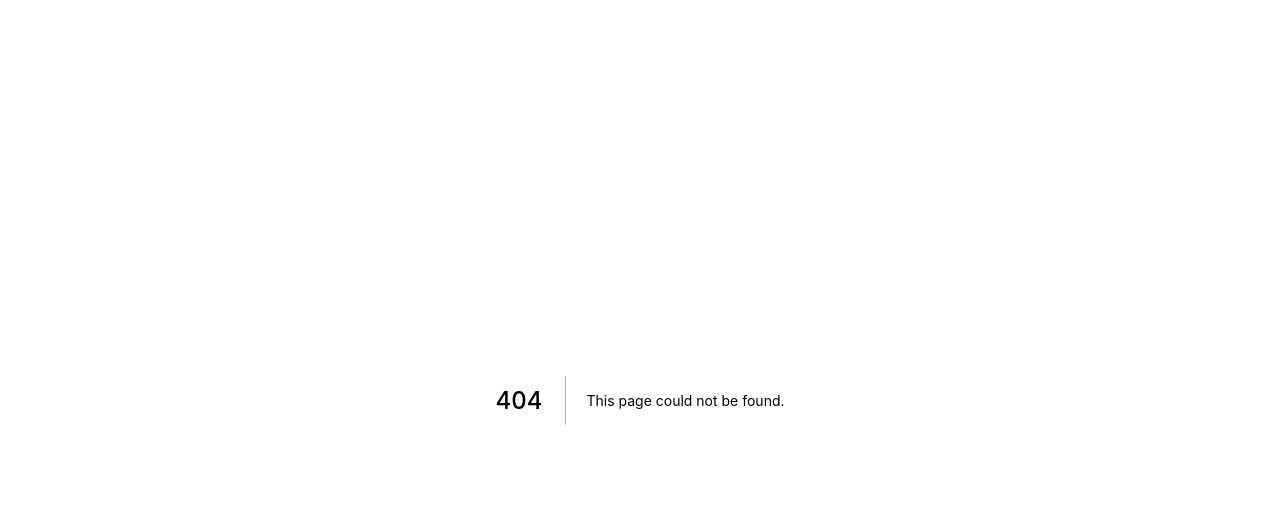
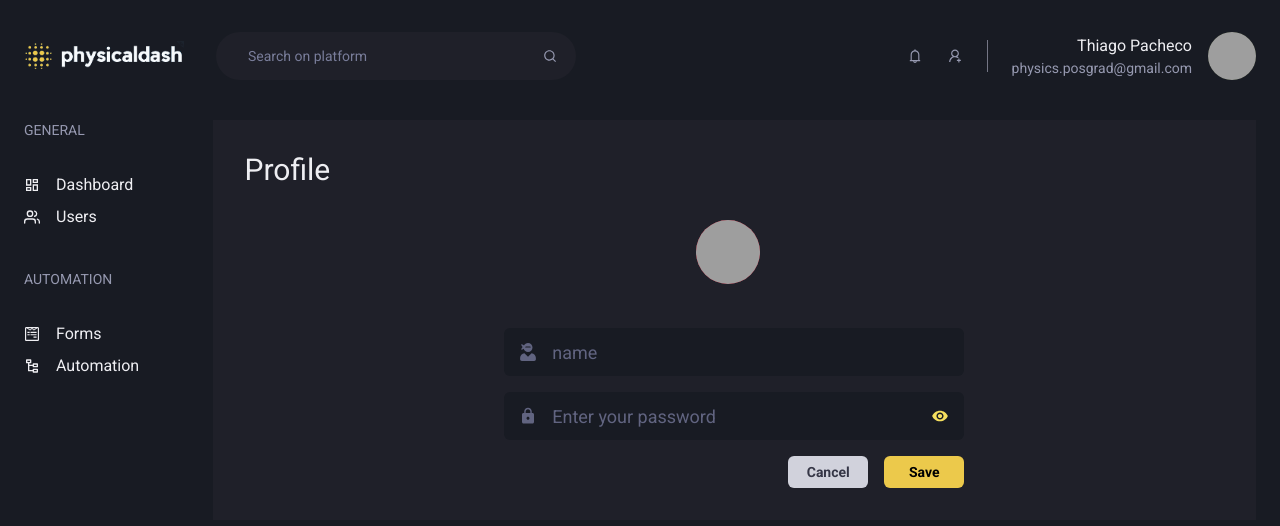
Before and after one commit to tpaphysics/physicaldas, a Next.js app: page /profile in a window 1280 px wide. Before the commit this address had no page. Shown: the top 526 px of the page. Built offline with nearby package versions, Linux system fonts and the light colour scheme; grey boxes are pictures that could not be loaded.

Commit message:
criação do Errorinput, com validação com react-hook-form. criação AvatarInput

```diff
--- a/next.config.js
+++ b/next.config.js
@@ -1,6 +1,10 @@
 /** @type {import('next').NextConfig} */
+
 const nextConfig = {
   reactStrictMode: true,
+  images: {
+    domains: ['']
+  }
 }
 
 module.exports = nextConfig
--- a/package.json
+++ b/package.json
@@ -12,14 +12,18 @@
     "@chakra-ui/react": "^1.8.6",
     "@emotion/react": "^11",
     "@emotion/styled": "^11",
+    "@hookform/resolvers": "^2.8.8",
     "@types/react-icons": "^3.0.0",
+    "@types/yup": "^0.29.13",
     "apexcharts": "^3.33.2",
     "framer-motion": "^6",
     "next": "12.1.0",
     "react": "17.0.2",
     "react-apexcharts": "^1.4.0",
     "react-dom": "17.0.2",
-    "react-icons": "^4.3.1"
+    "react-hook-form": "^7.29.0",
+    "react-icons": "^4.3.1",
+    "yup": "^0.32.11"
   },
   "devDependencies": {
     "@types/node": "17.0.23",
--- /dev/null
+++ b/src/components/forms/AvatarInput.tsx
@@ -0,0 +1,45 @@
+import { Avatar, Box, Input } from '@chakra-ui/react'
+import { UseFormRegister, FieldValues } from 'react-hook-form'
+
+import React, { useMemo, useState } from 'react'
+
+interface AvatarInputProps {
+    name: string
+    size?: 'sm' | 'md' | 'lg'
+    id: string;
+    register: UseFormRegister<FieldValues>
+}
+
+
+export default function AvatarInput({ id, register, size = 'md', name }: AvatarInputProps) {
+    const [thumbnail, setThumbnail] = useState();
+
+    const preview = useMemo(() => {
+        return thumbnail && URL.createObjectURL(thumbnail)
+    }, [thumbnail])
+
+    const ThumbnailSizes = {
+        sm: '36px',
+        md: '64px',
+        lg: '76px'
+    }
+
+    return (
+        <Box w={ThumbnailSizes[size]} >
+            <Avatar position="absolute" size={size} name={name} src={preview ? preview : 'https://avatars.githubusercontent.com/u/46402647?v=4'} />
+            <Input
+                id={id}
+                {...register(id, {
+                    onChange: event => { setThumbnail(event.target.files[0]) }
+                })}
+                position="relative"
+                type="file"
+                w={ThumbnailSizes[size]}
+                h={ThumbnailSizes[size]}
+                rounded='full'
+                opacity="0"
+                _hover={{ cursor: 'pointer' }}
+            />
+        </Box>
+    )
+}
--- /dev/null
+++ b/src/components/forms/ErrorInput.tsx
@@ -0,0 +1,87 @@
+/* eslint-disable react/no-children-prop */
+import { Icon, Input, InputGroup, InputLeftElement, InputProps, InputRightElement, Tooltip, FormControl } from '@chakra-ui/react'
+import { UseFormRegister, FieldValues } from 'react-hook-form'
+import { MdLock, MdComputer, MdEmail, MdWork } from 'react-icons/md'
+import { IoMdEye, IoMdEyeOff } from 'react-icons/io'
+import { FaUserNinja } from 'react-icons/fa'
+import React, { useEffect, useState } from 'react'
+import { TpaInputColors } from '../../styles/components'
+import { AiOutlineExclamationCircle } from 'react-icons/ai'
+
+interface TpaInputProps extends InputProps {
+    id: string;
+    isPassword?: boolean
+    iconType: 'user' | 'email' | 'lock' | 'computer' | 'work'
+    eyerIconColor?: boolean
+    errors: {
+        [x: string]: any;
+    },
+    register: UseFormRegister<FieldValues>
+}
+
+const iconsOptions = {
+    user: FaUserNinja,
+    email: MdEmail,
+    lock: MdLock,
+    computer: MdComputer,
+    work: MdWork
+}
+const colorScheme = {
+    primary: "yellow.400",
+    secondary: "gray.500"
+}
+
+
+export default function ErrorInput({ type, isPassword, iconType, eyerIconColor, errors, id, register, ...props }: TpaInputProps) {
+    const { primary, secondary } = TpaInputColors
+    const [isVisiblePassword, setIsVisiblePassword] = useState(false);
+    const [isPrimaryColor, setIsPrimaryColor] = useState(false)
+    const [isOpenMessageError, setIsOpenMessageError] = useState(false);
+
+    useEffect(() => {
+        setIsOpenMessageError(true);
+        setTimeout(() => {
+            setIsOpenMessageError(false);
+        }, 5000)
+    }, [errors?.[id]])
+
+
+    return (
+        <FormControl isInvalid={errors?.[id]}>
+
+            <InputGroup>
+                <InputLeftElement height='100%' children={<Icon color={isPrimaryColor ? primary : secondary} as={iconsOptions[iconType]} />} />
+                <Input
+                    id={id}
+                    {...props}
+                    {...register(id)}
+                    type={isPassword ? (isVisiblePassword ? 'text' : 'password') : type}
+                    _placeholder={{
+                        color: secondary
+
+                    }}
+                    onFocus={() => setIsPrimaryColor(true)}
+                    onBlur={() => setIsPrimaryColor(false)}
+                />
+
+                {(isPassword && !errors?.[id]) && < InputRightElement h='100%' children={<Icon color={eyerIconColor ? primary : secondary} as={isVisiblePassword ? IoMdEyeOff : IoMdEye} onClick={() => setIsVisiblePassword(!isVisiblePassword)} />} />}
+                {errors?.[id] && (
+                    <>
+                        {isOpenMessageError ?
+                            <Tooltip label={errors[id].message} bg={primary} color={'gray.800'} hasArrow placement='top' isOpen>
+                                < InputRightElement h='100%' fontSize={20} children={<Icon color={primary} as={AiOutlineExclamationCircle} />} />
+                            </Tooltip>
+                            :
+                            <Tooltip label={errors[id].message} bg={primary} color={'gray.800'} hasArrow placement='top'>
+                                < InputRightElement h='100%' fontSize={20} children={<Icon color={primary} as={AiOutlineExclamationCircle} />} />
+                            </Tooltip>
+                        }
+                    </>
+                )
+                }
+
+            </InputGroup >
+        </FormControl>
+
+    )
+}
--- /dev/null
+++ b/src/pages/profile.tsx
@@ -0,0 +1,64 @@
+import { Flex, VStack, SimpleGrid, HStack, Button, Heading, Input, FormErrorMessage, Box, FormControl, FormLabel, Avatar } from '@chakra-ui/react'
+import { useMemo, useState } from 'react'
+import { useForm, Controller } from 'react-hook-form'
+import TpaInput from '../components/forms/TpInput'
+import Header from '../components/header/Header'
+import SideBar from '../components/sidebar/SideBar'
+import { yupResolver } from '@hookform/resolvers/yup'
+import { ProfileSchema } from '../validations/ProfileSchema'
+import ErrorInput from '../components/forms/ErrorInput'
+import AvatarInput from '../components/forms/AvatarInput'
+
+export default function Profile() {
+    const [thumbnail, setThumbnail] = useState();
+    const { register, handleSubmit, formState: { errors, isSubmitting } } = useForm({
+        resolver: yupResolver(ProfileSchema)
+    });
+
+    function onSubmit(data: any) {
+        return new Promise(() => {
+            setTimeout(() => {
+                console.log(data)
+            }, 3000)
+        })
+    }
+
+    const preview = useMemo(() => {
+        return thumbnail && URL.createObjectURL(thumbnail)
+    }, [thumbnail])
+
+    return (
+        <Flex h="100vh" direction='column'>
+            <Header />
+            <Flex w="100%" my="6" mx="auto" maxWidth="1480" px="6">
+                <SideBar />
+
+                <VStack as="form" p={8} align="center" w="100%" spacing={8} ml="1" bg="gray.800" onSubmit={handleSubmit(onSubmit)}>
+                    <Heading size="lg" mr="auto" fontWeight="normal" >Profile</Heading>
+                    <AvatarInput id="image" register={register} name="Thiago P" size='lg' />
+
+                    <VStack width="100%" maxW="460" spacing={4}>
+
+                        <ErrorInput
+                            id='name'
+                            placeholder='name'
+                            register={register}
+                            iconType='user'
+                            errors={errors}
+                        />
+
+                        <TpaInput iconType='lock' placeholder='Enter your password' isPassword />
+                        <HStack spacing={4} justifyContent="flex-end" w="100%">
+                            <Button size="sm" w={20} colorScheme="gray" color="gray.700">Cancel</Button>
+                            <Button size="sm" w={20} type="submit" >Save</Button>
+                        </HStack>
+
+                    </VStack>
+
+
+
+                </VStack>
+            </Flex>
+        </Flex >
+    )
+}
--- a/src/styles/components.ts
+++ b/src/styles/components.ts
@@ -28,6 +28,13 @@ export const Input: ComponentStyleConfig = {
                     border: '2px solid',
                     borderColor: 'yellow.300',
                 },
+                _autofill: {
+                    bg: "yellow",
+                    textFillSize: "md",
+                    textFillColor: "#EEEEF2",
+                    boxShadow: "0 0 0px 1000px #181B23 inset",
+                    transition: "background-color 5000s ease-in-out 0s",
+                }
 
             },
         },
--- /dev/null
+++ b/src/validations/ProfileSchema.ts
@@ -0,0 +1,6 @@
+import * as yup from 'yup';
+export const ProfileSchema = yup.object().shape({
+    name: yup.string().required("Type your name!"),
+    email: yup.string().email().required("Type your email!"),
+
+})
```
Also changed, not shown: 1 other file (tests, documents, lock files or other folders).
